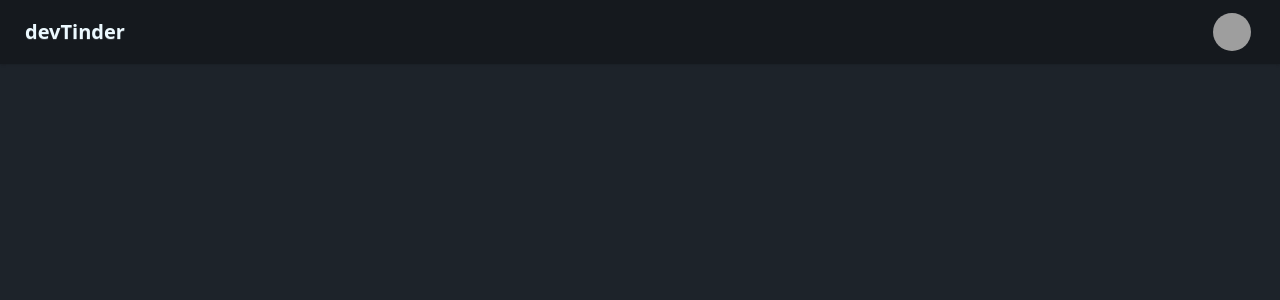
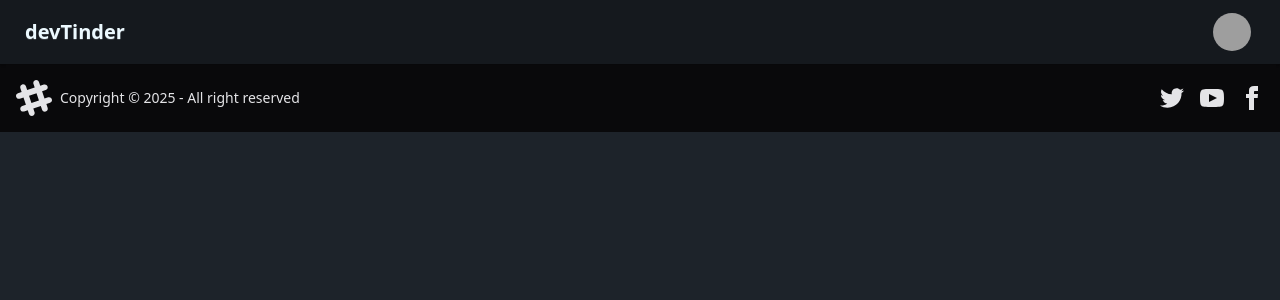
Before and after one commit to VS800624/devTinder_frontend, a React (Vite) app: page / in a window 1280 px wide. Shown: the top 300 px of the page. Built offline with nearby package versions, Linux system fonts and the light colour scheme; grey boxes are pictures that could not be loaded.

Commit message:
created Footer

```diff
--- a/src/components/Body.jsx
+++ b/src/components/Body.jsx
@@ -1,7 +1,6 @@
 import { Outlet } from "react-router-dom"
-import Login from "./Login"
 import Navbar from "./Navbar"
-import Profile from "./Profile"
+import Footer from "./Footer"
 
 
 const Body = () => {
@@ -9,6 +8,7 @@
     <>
       <Navbar/>
       <Outlet/>   {/* This renders the child routes of Body*/}
+      <Footer/>
     </>
   )
 }
--- /dev/null
+++ b/src/components/Footer.jsx
@@ -0,0 +1,57 @@
+const Footer = () => {
+  return (
+    <footer class="footer sm:footer-horizontal bg-neutral text-neutral-content items-center p-4">
+      <aside class="grid-flow-col items-center">
+        <svg
+          width="36"
+          height="36"
+          viewBox="0 0 24 24"
+          xmlns="http://www.w3.org/2000/svg"
+          fillRule="evenodd"
+          clipRule="evenodd"
+          class="fill-current"
+        >
+          <path d="M22.672 15.226l-2.432.811.841 2.515c.33 1.019-.209 2.127-1.23 2.456-1.15.325-2.148-.321-2.463-1.226l-.84-2.518-5.013 1.677.84 2.517c.391 1.203-.434 2.542-1.831 2.542-.88 0-1.601-.564-1.86-1.314l-.842-2.516-2.431.809c-1.135.328-2.145-.317-2.463-1.229-.329-1.018.211-2.127 1.231-2.456l2.432-.809-1.621-4.823-2.432.808c-1.355.384-2.558-.59-2.558-1.839 0-.817.509-1.582 1.327-1.846l2.433-.809-.842-2.515c-.33-1.02.211-2.129 1.232-2.458 1.02-.329 2.13.209 2.461 1.229l.842 2.515 5.011-1.677-.839-2.517c-.403-1.238.484-2.553 1.843-2.553.819 0 1.585.509 1.85 1.326l.841 2.517 2.431-.81c1.02-.33 2.131.211 2.461 1.229.332 1.018-.21 2.126-1.23 2.456l-2.433.809 1.622 4.823 2.433-.809c1.242-.401 2.557.484 2.557 1.838 0 .819-.51 1.583-1.328 1.847m-8.992-6.428l-5.01 1.675 1.619 4.828 5.011-1.674-1.62-4.829z"></path>
+        </svg>
+        <p>Copyright © {new Date().getFullYear()} - All right reserved</p>
+      </aside>
+      <nav class="grid-flow-col gap-4 md:place-self-center md:justify-self-end">
+        <a>
+          <svg
+            xmlns="http://www.w3.org/2000/svg"
+            width="24"
+            height="24"
+            viewBox="0 0 24 24"
+            class="fill-current"
+          >
+            <path d="M24 4.557c-.883.392-1.832.656-2.828.775 1.017-.609 1.798-1.574 2.165-2.724-.951.564-2.005.974-3.127 1.195-.897-.957-2.178-1.555-3.594-1.555-3.179 0-5.515 2.966-4.797 6.045-4.091-.205-7.719-2.165-10.148-5.144-1.29 2.213-.669 5.108 1.523 6.574-.806-.026-1.566-.247-2.229-.616-.054 2.281 1.581 4.415 3.949 4.89-.693.188-1.452.232-2.224.084.626 1.956 2.444 3.379 4.6 3.419-2.07 1.623-4.678 2.348-7.29 2.04 2.179 1.397 4.768 2.212 7.548 2.212 9.142 0 14.307-7.721 13.995-14.646.962-.695 1.797-1.562 2.457-2.549z"></path>
+          </svg>
+        </a>
+        <a>
+          <svg
+            xmlns="http://www.w3.org/2000/svg"
+            width="24"
+            height="24"
+            viewBox="0 0 24 24"
+            class="fill-current"
+          >
+            <path d="M19.615 3.184c-3.604-.246-11.631-.245-15.23 0-3.897.266-4.356 2.62-4.385 8.816.029 6.185.484 8.549 4.385 8.816 3.6.245 11.626.246 15.23 0 3.897-.266 4.356-2.62 4.385-8.816-.029-6.185-.484-8.549-4.385-8.816zm-10.615 12.816v-8l8 3.993-8 4.007z"></path>
+          </svg>
+        </a>
+        <a>
+          <svg
+            xmlns="http://www.w3.org/2000/svg"
+            width="24"
+            height="24"
+            viewBox="0 0 24 24"
+            class="fill-current"
+          >
+            <path d="M9 8h-3v4h3v12h5v-12h3.642l.358-4h-4v-1.667c0-.955.192-1.333 1.115-1.333h2.885v-5h-3.808c-3.596 0-5.192 1.583-5.192 4.615v3.385z"></path>
+          </svg>
+        </a>
+      </nav>
+    </footer>
+  );
+};
+
+export default Footer;
```
Also changed, not shown: 1 other file (tests, documents, lock files or other folders).
